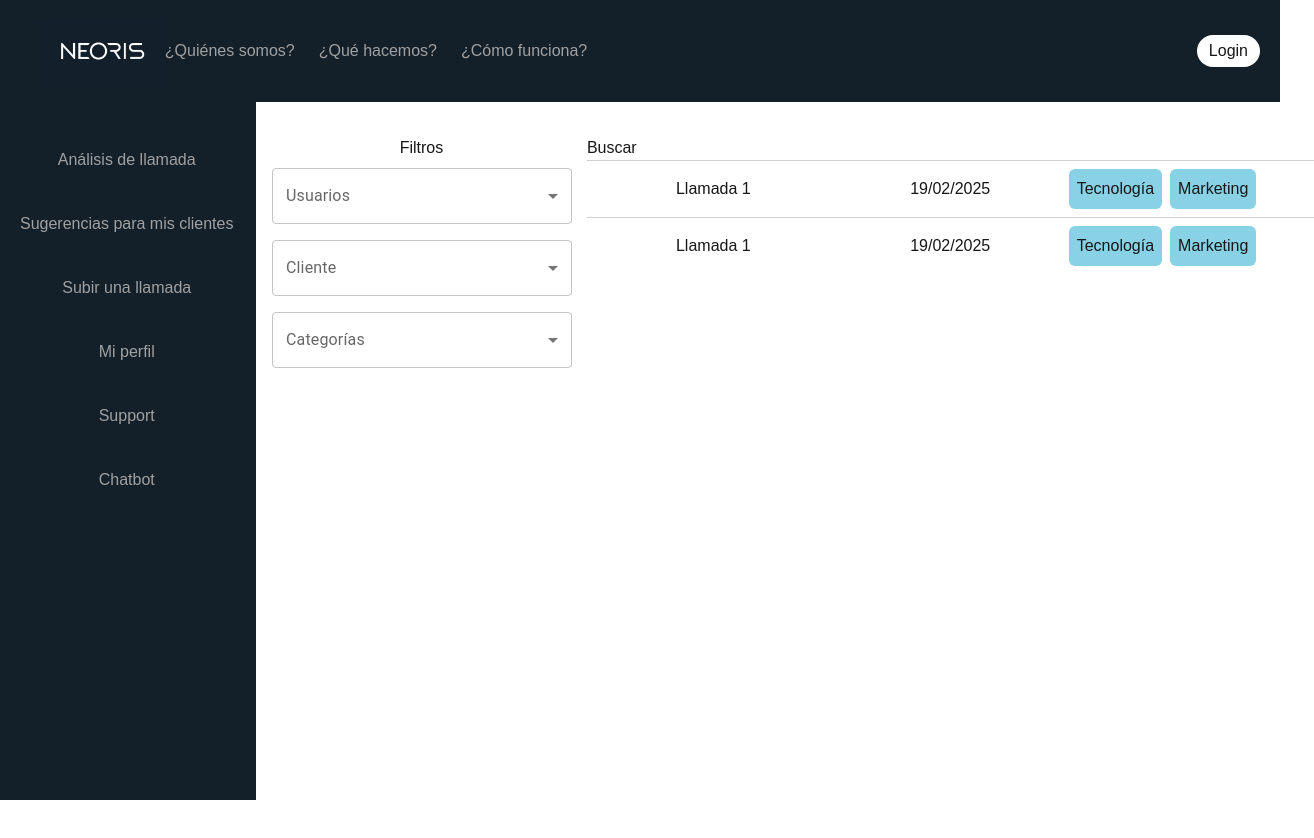
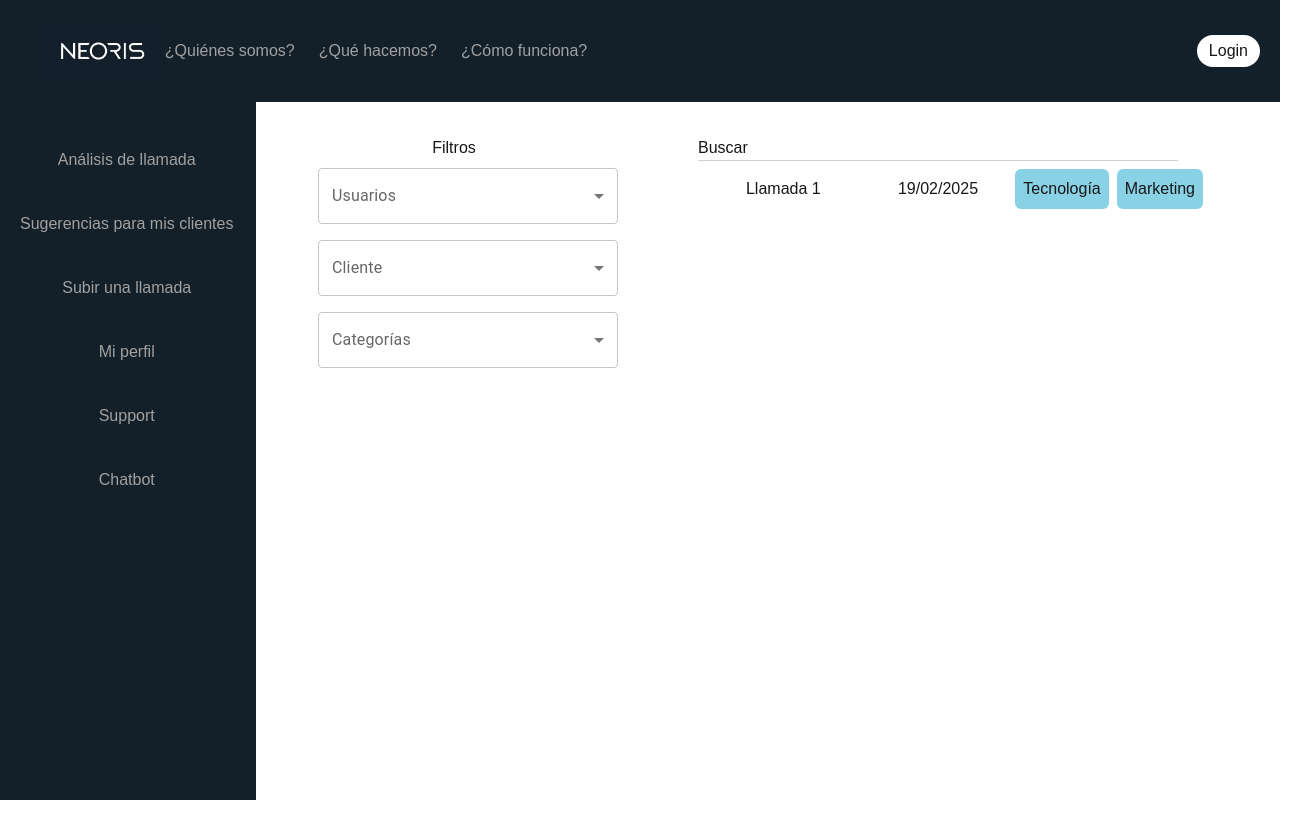
Before and after one commit to Fuerza-Leona/callsight, a Next.js app: page /buscar in a window 1280 px wide. Shown: the top 838 px of the page, 1314 px wide, since content can reach past the window. Built offline with nearby package versions, Linux system fonts and the light colour scheme.

Commit message:
Buscar responsive

```diff
--- a/src/app/buscar/page.tsx
+++ b/src/app/buscar/page.tsx
@@ -118,27 +118,17 @@ function MultipleSelectChip(props: multipleProps) {
 
 export default function Home() {
     return (
-        <div className="relative left-64 top-32 w-82/100 min-h-screen flex gap-2 m-2">
+        <div className="relative lg:left-64 top-32 w-full xl:w-75/100 min-h-screen flex flex-col md:justify-around md:flex-row gap-2 m-2">
             <div className="w-3/10 flex flex-col align-center text-center">
                 <p>Filtros</p>
                 <MultipleSelectChip title='Usuarios' names={namesPeople}/>
                 <MultipleSelectChip title='Cliente' names={namesClientes}/>
                 <MultipleSelectChip title='Categorías' names={categorias}/>
             </div>
-            <div className='w-1/1 flex flex-col divide-y-1 divide-solid divide-[#D0D0D0]'>
+            <div className='w-full md:w-[50%] flex flex-col divide-y-1 divide-solid divide-[#D0D0D0]'>
                 <p>Buscar</p>
                 <Link href={"./llamada"}>
-                    <div className='flex w-1/1 justify-center text-center items-center p-2'>
-                        <p className='w-1/3'>Llamada 1</p>
-                        <p className='w-1/3'>19/02/2025</p>
-                        <div className='flex w-1/3 gap-2'>
-                            <Tag text='Tecnología'></Tag>
-                            <Tag text='Marketing'></Tag>
-                        </div>
-                    </div>
-                </Link>
-                <Link href={"./llamada"}>
-                    <div className='flex w-1/1 justify-center text-center items-center p-2'>
+                    <div className='flex w-full justify-center md:justify-between text-center items-center p-2'>
                         <p className='w-1/3'>Llamada 1</p>
                         <p className='w-1/3'>19/02/2025</p>
                         <div className='flex w-1/3 gap-2'>
```
